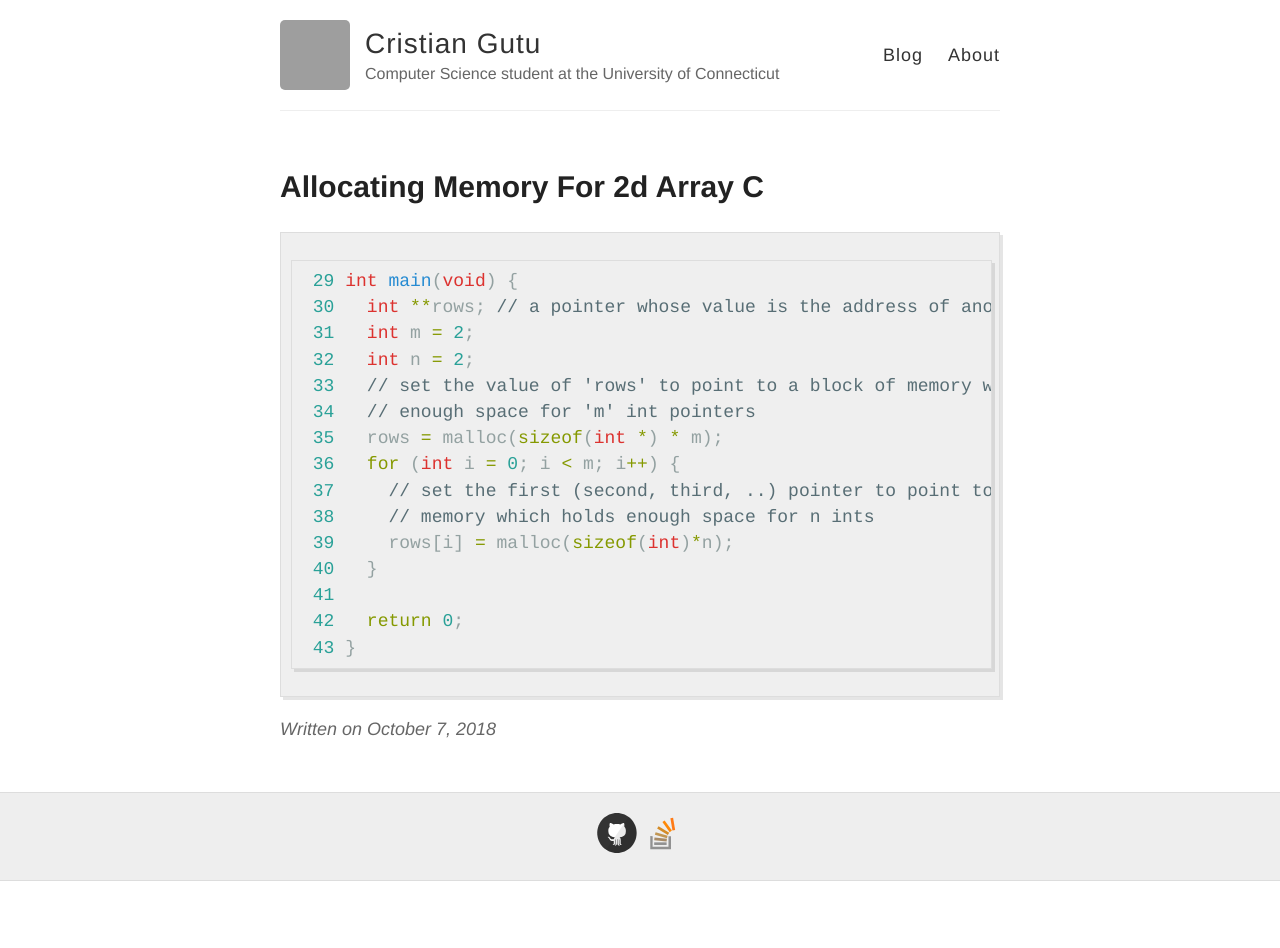
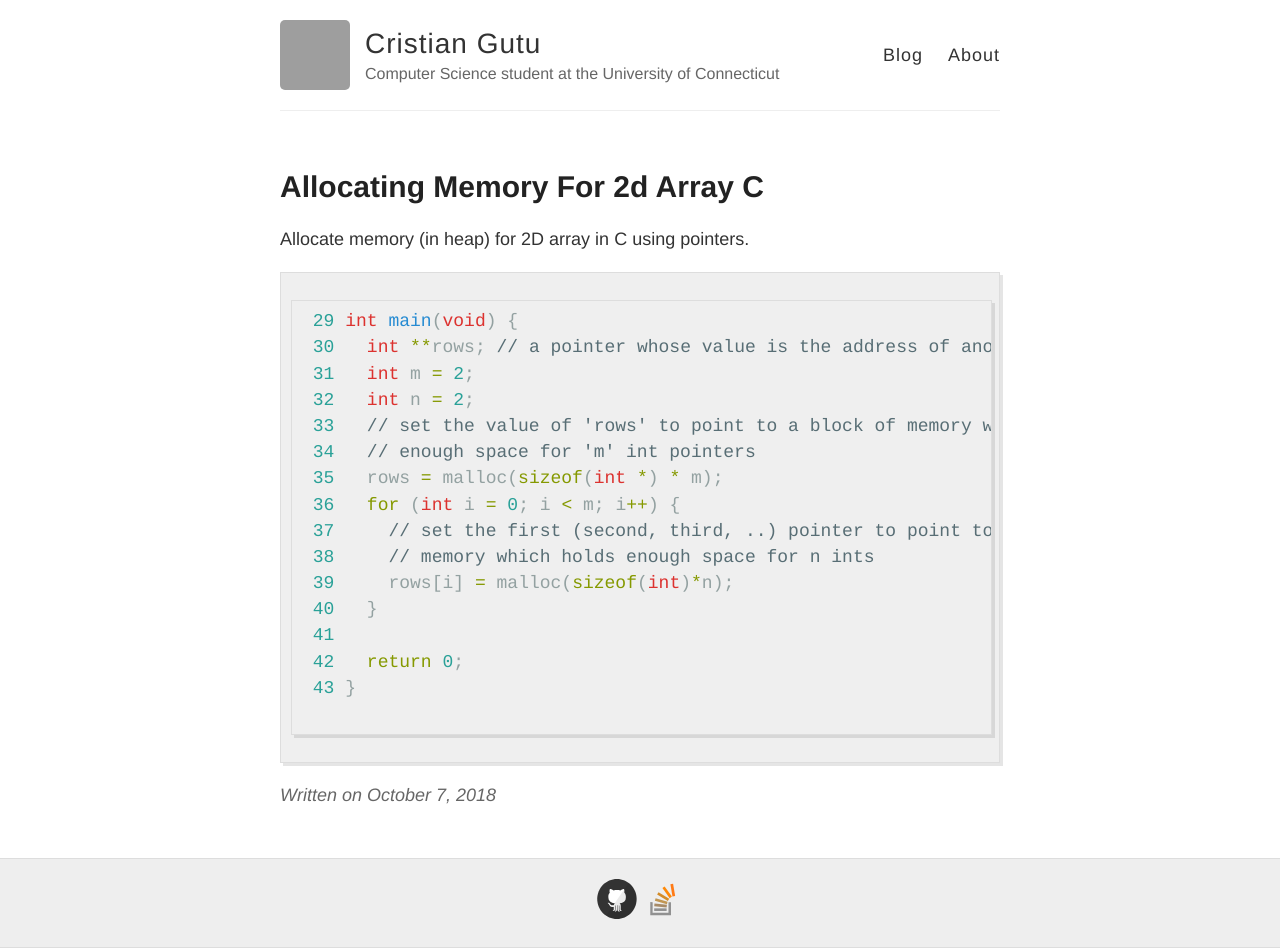
Before and after one commit to gutucristian/gutucristian.github.io, a Jekyll site: the page built from _posts/2018-10-7-Allocating-Memory-for-2D-Array-C.md, in a window 1280 px wide. Built offline with Jekyll 4.4.1, drawn with Linux system fonts in a browser that asks for light colours; our own code applies the rules of GitHub Pages for plain Markdown files; before the commit the page ends 900 px from its top, so only the background shows below that; grey boxes are pictures that could not be loaded.

Commit message:
Update 2018-10-7-Allocating-Memory-for-2D-Array-C.md

````diff
--- a/_posts/2018-10-7-Allocating-Memory-for-2D-Array-C.md
+++ b/_posts/2018-10-7-Allocating-Memory-for-2D-Array-C.md
@@ -1,3 +1,5 @@
+ Allocate memory (in heap) for 2D array in C using pointers.
+
  ```c
  29 int main(void) {
  30   int **rows; // a pointer whose value is the address of another pointer
@@ -14,4 +16,5 @@
  41
  42   return 0;
  43 }
- ```
+
+```
````
